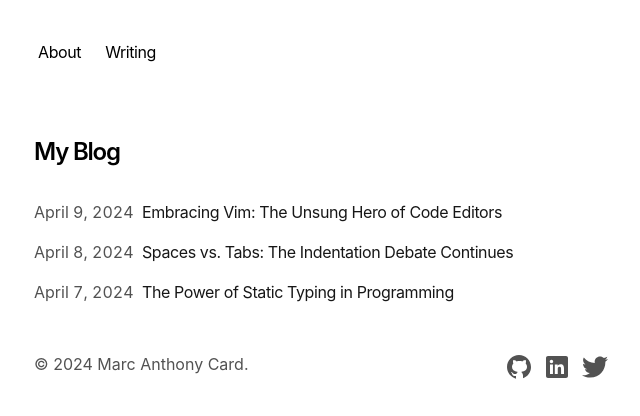
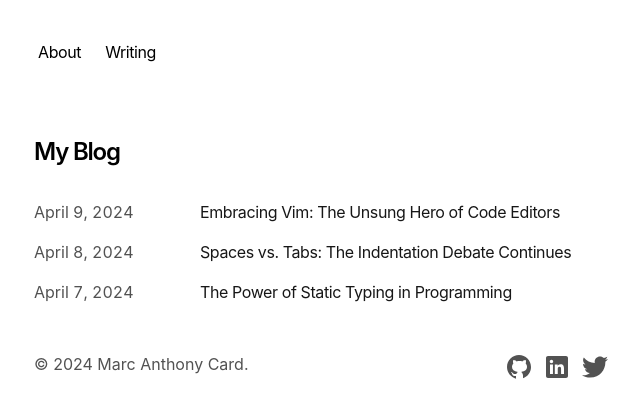
Before and after one commit to MarcACard/personal-site, a Next.js app: page /writing in a window 1280 px wide. Shown: the top 416 px of the page, without its empty margins (318-958 px from the left). Built offline with nearby package versions, Linux system fonts and the light colour scheme.

Commit message:
fix: post spacing issue

```diff
--- a/app/components/posts.tsx
+++ b/app/components/posts.tsx
@@ -21,8 +21,8 @@
             className="flex flex-col space-y-1 mb-4"
             href={`/writing/${post.slug}`}
           >
-            <div className="w-full flex flex-col md:flex-row space-x-0 md:space-x-2">
-              <p className="text-neutral-600 dark:text-neutral-400 w-[100px] tabular-nums">
+            <div className="w-full flex flex-col md:flex-row space-x-0 md:space-x-4">
+              <p className="text-neutral-600 dark:text-neutral-400 w-[150px] tabular-nums">
                 {formatDate(post.metadata.publishedAt, false)}
               </p>
               <p className="text-neutral-900 dark:text-neutral-100 tracking-tight">
```
